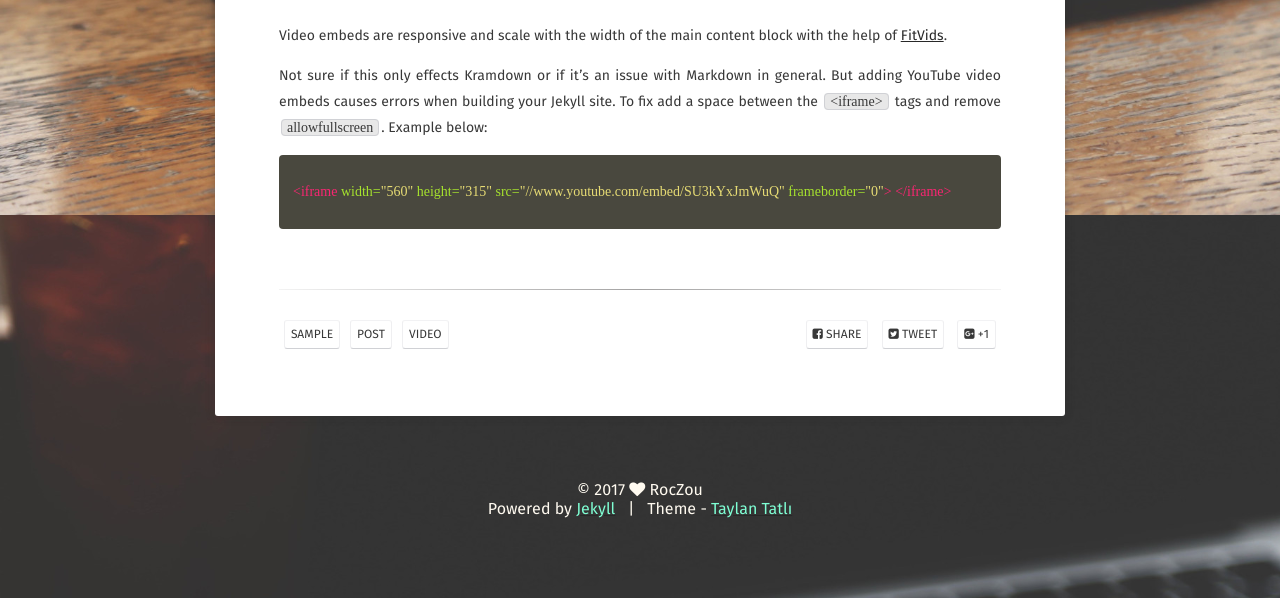
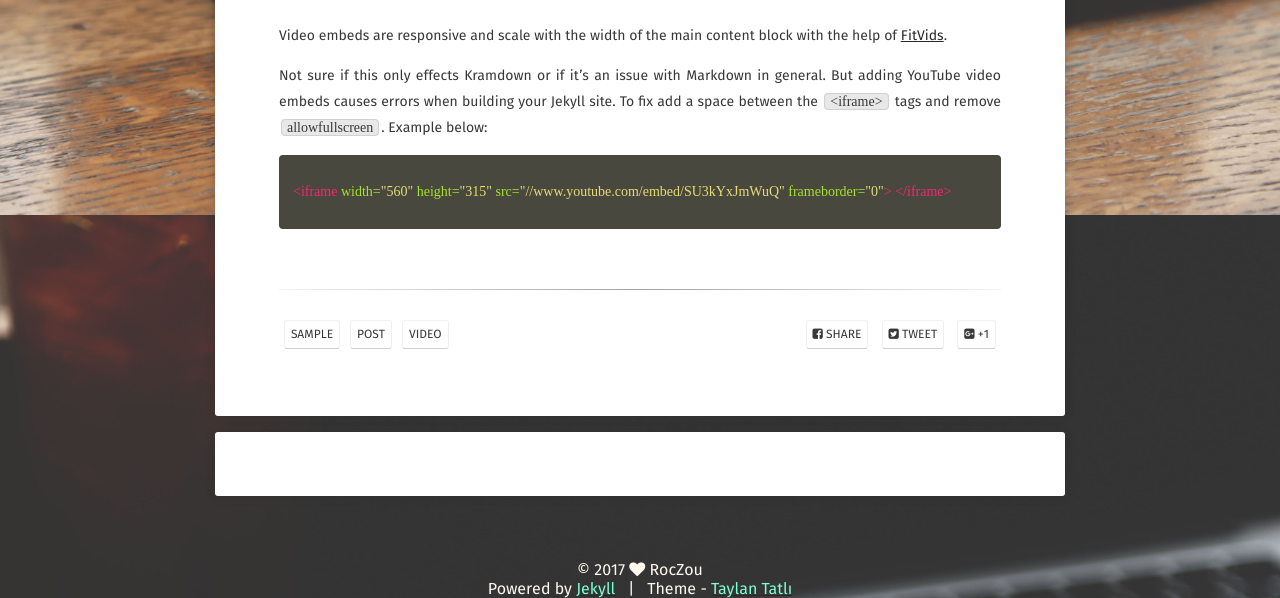
Before and after one commit to cleancp/cleancp.github.io, a Jekyll site: the page built from _posts/2013-06-25-video-post.md, in a window 1280 px wide. Shown: the part 685-1283 px from the top of the page. Built offline with Jekyll 4.4.1, drawn with Linux system fonts in a browser that asks for light colours; some web fonts are replaced; comment, search, counter and statistics services are not loaded.

Commit message:
ds 样式

```diff
--- a/_includes/scripts.html
+++ b/_includes/scripts.html
@@ -1,5 +1,5 @@
 <!-- 多说评论框 start -->
-<div class="ds-thread" data-thread-key='{{ page.id }}' data-title="{{ page.title }}" data-url="{{site.url}}/{{ page.url }}"></div>
+
 <!-- 多说评论框 end -->
 <!-- 多说公共JS代码 start (一个网页只需插入一次) -->
 <script type="text/javascript">
--- a/_layouts/page.html
+++ b/_layouts/page.html
@@ -24,8 +24,10 @@ layout: compress
                 {{ content }}
             </div>
         </div>
+        <div id="ds-thread" class="ds-thread"  data-thread-key='{{ page.id }}' data-title="{{ page.title }}" data-url="{{site.url}}/{{ page.url }}"></div>
         {% include footer.html %}
     </header>
+
     {% include scripts.html %}
     {% if site.mathjax == true %}
     <!-- MathJax -->
--- a/_layouts/post.html
+++ b/_layouts/post.html
@@ -38,6 +38,7 @@ layout: compress
                 </div>
             </div>
         </div>
+         <div class="ds-thread" id="ds-thread" data-thread-key='{{ page.id }}' data-title="{{ page.title }}" data-url="{{site.url}}/{{ page.url }}"></div>
          {% include footer.html %}
     </header>
     {% include scripts.html %}
```
